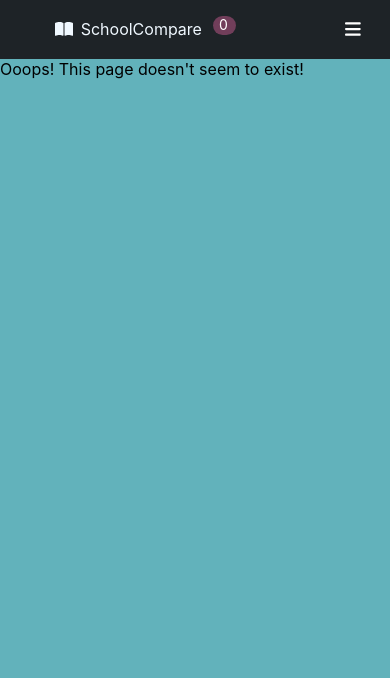
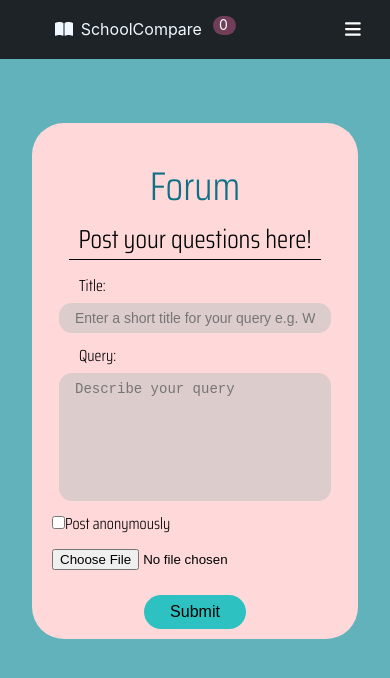
Before and after one commit to jiayng01/CZ2006-SchoolCompare, a React (Create React App) app in the folder school-compare/: page /forum/postCreate in a window 390 px wide. Shown: the top 678 px of the page. Built offline with nearby package versions, Linux system fonts and the light colour scheme.

Commit message:
Commiting portion of the forum to avoid merge conflicts

```diff
--- a/school-compare/package.json
+++ b/school-compare/package.json
@@ -15,6 +15,7 @@
     "formik": "^2.2.9",
     "react": "^17.0.2",
     "react-dom": "^17.0.2",
+    "react-dropzone": "^12.0.4",
     "react-paginate": "^8.1.2",
     "react-router-dom": "^6.2.2",
     "react-scripts": "5.0.0",
--- a/school-compare/src/App.js
+++ b/school-compare/src/App.js
@@ -4,12 +4,13 @@ import { Routes, Route } from "react-router-dom";
 import Home from "./Pages/Home";
 import Schools from "./Pages/Schools/SchoolsMainPage";
 import Favourites from "./Pages/Favourites";
-import Forum from "./Pages/Forum";
 import Feedback from "./Pages/Feedback";
 import Login from "./Pages/Login";
 import SignUp from "./Pages/SignUp";
 import Error from "./Pages/Error";
 
+import Forum from "./Pages/Forum/ForumHomePage";
+import PostCreate from "./Pages/Forum/PostCreate";
 /* General Page */
 import Primary from "./Pages/Schools/Primary/Primary";
 import Secondary from "./Pages/Schools/Secondary/Secondary";
@@ -23,6 +24,7 @@ import TertiarySubjects from "./Pages/Schools/Tertiary/TertiarySubjects";
 /* Cut Off Page */
 import SecondaryCutOff from "./Pages/Schools/Secondary/SecondaryCutOff";
 import TertiaryCutOff from "./Pages/Schools/Tertiary/TertiaryCutOff";
+
 
 function App() {
   return (
@@ -89,8 +91,11 @@ function App() {
           </Route>
         </Route>
         <Route path="favourites" element={<Favourites />} />
-        <Route path="forum" element={<Forum />} />
-        <Route path="feedback" element={<Feedback />} />
+        <Route path="forum" element={<Forum /*isAuth={isAuth}*//>} />
+        <Route>
+          {""}
+          <Route path="forum/postCreate" element={<PostCreate /*isAuth={isAuth}*/ />} />
+        </Route>        <Route path="feedback" element={<Feedback />} />
         <Route path="login" element={<Login />} />
         <Route path="signup" element={<SignUp />} />
         <Route path="*" element={<Error />} />
--- a/school-compare/src/Firebase.js
+++ b/school-compare/src/Firebase.js
@@ -1,6 +1,8 @@
 // Import the functions you need from the SDKs you need
 import { initializeApp } from "firebase/app";
-
+import { getFirestore } from "firebase/firestore";
+import { getStorage } from "firebase/storage"
+import { getAuth } from "firebase/auth"
 // TODO: Add SDKs for Firebase products that you want to use
 // https://firebase.google.com/docs/web/setup#available-libraries
 
@@ -13,8 +15,12 @@ const firebaseConfig = {
   storageBucket: "school-compare-cffbf.appspot.com",
   messagingSenderId: "788961608159",
   appId: "1:788961608159:web:d63d54c0a1486aadb6446a",
-  measurementId: "G-MX9P8H41WD"
+  measurementId: "G-MX9P8H41WD",
 };
 
 // Initialize Firebase
 const app = initializeApp(firebaseConfig);
+
+export const storage = getStorage(app);
+export const db = getFirestore(app);
+export const auth = getAuth(app);
--- /dev/null
+++ b/school-compare/src/Pages/Forum/ForumHomePage.js
@@ -0,0 +1,56 @@
+import React, { useEffect, useState } from "react";
+import { Link } from "react-router-dom";
+import { collection, deleteDoc, doc, onSnapshot, orderBy, query } from "firebase/firestore"
+import { auth, db } from "../../Firebase"
+import "../../PagesCSS/Forum/ForumMainPage.css"
+
+function ForumHomePage({ isAuth }) {
+  const [postList, setPostList] = useState([]);
+
+  useEffect(() => {
+    const q = query(collection(db, "posts"), orderBy("values.createdAt", "desc"));
+    const getPosts = onSnapshot(q, (snapshot) => {
+      setPostList(
+        snapshot.docs.map((doc) => ({
+          ...doc.data(),
+          id: doc.id,
+        })))
+        })
+    return getPosts;
+  }, []);
+
+  const deletePost = async (id) => {
+    const postDoc = doc(db, "posts", id)
+    await deleteDoc(postDoc)
+  }
+
+
+  return (
+    <div className="forum-mainpage">
+      <h1> Forum Page </h1>
+      <Link to="./PostCreate">Create Post</Link>
+      {postList.map((post) => {
+        return (
+          <div className="post" key={post.id}>
+            {""}
+            <div className="post-Header">
+              {""}
+            </div>
+            <div className="posts-container">
+              <p className="posts-users" >{post.author.name}</p>
+              <h1 className="posts-title">{post.values.title}</h1>
+              {/* {isAuth && post.author.id === auth.currentUser.uid && ( */}
+              <div className="post-delete" >
+                <button onClick={() => deletePost(post.id)}>X</button>
+              </div>
+              {/* )} */}
+            </div>
+          </div>
+        )
+      })}
+    </div>
+
+  );
+}
+
+export default ForumHomePage;
--- /dev/null
+++ b/school-compare/src/Pages/Forum/PostCreate.js
@@ -0,0 +1,128 @@
+import React, { useEffect } from "react";
+import "../../PagesCSS/Forum/PostCreate.css";
+import { Formik, Form, Field, ErrorMessage } from "formik";
+import * as Yup from "yup";
+import FormTextError from "../../Components/FormTextError";
+import { addDoc, collection, Timestamp, getDownloadURL } from "firebase/firestore";
+import { db, auth, storage } from "../../Firebase";
+import { useNavigate } from "react-router-dom";
+import { ToastContainer, toast } from "react-toastify";
+import { ref } from "firebase/storage";
+import ProgressBar from "../../Components/ProgressBar";
+
+// TODO: API for onSubmit method
+// TODO: Word Limit for query Field
+// TODO: Image attachment
+// TODO: secure routing
+
+function PostCreate({ isAuth }) {
+
+  const initialValues = {
+    checkbox: false,
+    title: "",
+    query: "",
+    image: "",
+    createdAt: Timestamp.now().toDate(),
+  };
+
+  const validationSchema = Yup.object({
+    title: Yup.string().required("A title is required!"),
+    query: Yup.string().required("A desciption of the query is required!"),
+  });
+
+  const postsCollectionRef = collection(db, "posts");
+  const navigate = useNavigate();
+
+  const onSubmit = async(values) => {
+    //const username = !values.toggle ? auth.currentUser.displayName: "User" + auth.currentUser.uid;
+    await addDoc(postsCollectionRef, {
+      values,
+      author: {
+        name: "test",
+        id: 123, //auth.currentUser.uid,
+      }
+    }).then(() => {
+      toast("Succesfully Posted!", { type: "success" });
+      navigate("/Forum");
+    }).catch(err => {
+      toast("Post upload failed!", { type: "error" })
+    })
+
+
+  };
+
+  // useEffect(() => {
+  //   if (!isAuth) {
+  //     navigate("/login")
+  //   }
+  // }, [])
+
+
+  return (
+    <div className="pcContainer">
+      <p className="pc-forum">Forum</p>
+      <p className="pc-sent">Post your questions here!</p>
+      <hr color="black" size="1.2" width="320px" style={{ margin: "auto" }}/>
+      <Formik
+        initialValues={initialValues}
+        validationSchema={validationSchema}
+        onSubmit={onSubmit}
+      >
+        <div className="pc-form">
+          <Form>
+            {/* title */}
+            <div className="form-control">
+              <label className="pc-label">Title:</label>
+              <Field
+                className="pc-field"
+                type="text"
+                id="title"
+                name="title"
+                placeholder="Enter a short title for your query e.g. Which school..."
+              />
+              <ErrorMessage name="title" component={FormTextError} />
+            </div>
+
+            {/* Query */}
+            <div className="form-control">
+              <label className="pc-label">Query:</label>
+              <Field
+                as="textarea"
+                className="pc-field pc-query-field"
+                id="query"
+                name="query"
+                placeholder="Describe your query"
+              />
+              <ErrorMessage name="query" component={FormTextError} />
+            </div>
+
+            {/* checkbox */}
+            <div className="form-control-checkbox">
+              <label>
+                <Field type="checkbox" name="checkbox" id="checkbox" />
+                Post anonymously
+              </label>
+            </div>
+
+            {/* image */}
+            <div className="form-control-checkbox">
+              <label htmlFor="">
+                <input type="file" name="image" accept="image/*"></input>
+                {initialValues.image && console.log(initialValues)}
+              </label>
+            </div>
+
+            {/* Submit button */}
+            <div className="form-control">
+              <button className="pc-button" type="submit">
+                Submit
+              </button>
+            </div>
+          </Form>
+        </div>
+      </Formik>
+    </div>
+  );
+}
+
+export default PostCreate;
--- /dev/null
+++ b/school-compare/src/PagesCSS/Forum/ForumMainPage.css
@@ -0,0 +1,23 @@
+.posts-container {
+	font-family: "Saira Condensed", sans-serif;
+	font-size: 24px;
+	background-color: #f2c0c0;
+	width: 50rem;
+	height: 10rem;
+	margin: auto;
+	border-radius: 1rem;
+	padding-left: 3rem;
+	margin-bottom: 2rem;
+	border-bottom: 4px solid #103b79;
+	;
+}
+
+.posts-title {
+	color: #3b8185;
+	padding-top: 1rem;
+	margin-bottom: 12px;
+	font-weight: bold;
+	text-transform: capitalize;
+	font-size: 30px;
+	padding-left: 5px;
+}
--- /dev/null
+++ b/school-compare/src/PagesCSS/Forum/PostCreate.css
@@ -0,0 +1,194 @@
+.pcContainer {
+  font-family: "Saira Condensed", sans-serif;
+  background-color: #ffd9d9;
+  height: 36rem;
+  width: 25rem;
+  border-radius: 2rem;
+  margin: auto;
+  margin-top: 42px;
+}
+
+.pc-form {
+  padding-top: 0.8rem;
+}
+
+.pc-forum {
+  text-align: center;
+  padding-top: 2rem;
+  margin-bottom: 0;
+  font-size: 35px;
+  color: #0c7187;
+}
+
+.pc-sent {
+  text-align: center;
+  font-size: 20px;
+}
+
+.form-control {
+  display: grid;
+  align-items: center;
+  justify-content: center;
+  padding-bottom: 10px;
+  text-align: left;
+}
+
+.form-control-checkbox {
+  display: grid;
+  justify-content: left;
+  margin-left: 20px;
+  padding-bottom: 10px;
+}
+
+.pc-label {
+  text-align: left;
+  padding-bottom: 5px;
+  padding-left: 20px;
+  left: 526px;
+  top: 745px;
+}
+
+.pc-field {
+  text-align: left;
+  vertical-align: auto;
+  border-radius: 0.8rem;
+  border: none;
+  width: 20rem;
+  height: 30px;
+  background-color: #ddcccc;
+  padding-left: 1rem;
+  padding-right: 1rem;
+}
+
+.pc-query-field {
+  height: 120px;
+  width: 20rem;
+  padding-top: 8px;
+  resize: none;
+  text-align: left;
+
+}
+
+.pc-button {
+  border-radius: 20px;
+  background-color: #2dc1c1;
+  border: none;
+  font-size: 16px;
+  cursor: pointer;
+  text-align: center;
+  padding: 8px 26px 8px 26px;
+  margin-top: 14px;
+}
+
+.progress-bar {
+  height: 5px;
+  background: var(--primary);
+  margin-top: 20px;
+}
+
+
+@media screen and (max-width: 1000px) {
+  .pcContainer {
+    width: auto;
+    height: auto;
+    margin: 6rem 5rem 0 5rem;
+  }
+
+  .pc-forum {
+    font-size: 40px;
+  }
+
+  .pc-sent {
+    text-align: center;
+    font-size: 26px;
+  }
+
+  hr {
+    width: 500px;
+  }
+
+  .pc-label {
+    font-size: 20px;
+  }
+
+  .pc-field {
+    width: 28rem;
+    font-size: 18px;
+  }
+
+  .pc-query-field {
+    width: 28rem;
+    resize: none;
+  }
+}
+
+@media screen and (max-width: 700px) {
+  .pcContainer {
+    width: auto;
+    height: auto;
+    margin-left: 2rem;
+    margin-right: 2rem;
+    margin-top: 4rem;
+  }
+
+  .pc-prompt {
+    text-align: center;
+    font-size: 16px;
+  }
+
+  hr {
+    width: 250px;
+  }
+
+  .pc-label {
+    font-size: 16px;
+  }
+
+  .pc-field {
+    width: 15rem;
+    font-size: 14px;
+  }
+
+  .pc-query-field {
+    width: 15rem;
+    resize: none;
+  }
+}
+
+@media screen and (max-width: 300px) {
+  .pcContainer {
+    width: auto;
+    height: auto;
+    margin-top: 0;
+    margin-left: 1rem;
+    margin-right: 1rem;
+    margin-top: 2rem;
+  }
+
+  .pc-title {
+    font-size: 22px;
+  }
+
+  .pc-prompt {
+    text-align: center;
+    font-size: 14px;
+  }
+
+  hr {
+    width: 200px;
+  }
+
+  .pc-label {
+    font-size: 12px;
+  }
+
+  .pc-field {
+    width: 11rem;
+    font-size: 10px;
+  }
+
+  .pc-query-field {
+    width: 11rem;
+    resize: none;
+  }
+}
--- a/school-compare/src/index.js
+++ b/school-compare/src/index.js
@@ -4,11 +4,16 @@ import "./index.css";
 import App from "./App";
 import { BrowserRouter } from "react-router-dom";
 import { FavouritesContextProvider } from "./Contexts/FavouritesContext";
+import "react-toastify/dist/ReactToastify.css";
+import "react-bootstrap"
+import { ToastContainer } from "react-toastify";
+
 
 ReactDOM.render(
   <FavouritesContextProvider>
     <BrowserRouter>
       <App />
+      <ToastContainer />
     </BrowserRouter>
   </FavouritesContextProvider>,
   document.getElementById("root")
```
Also changed, not shown: 1 other file (tests, documents, lock files or other folders).
